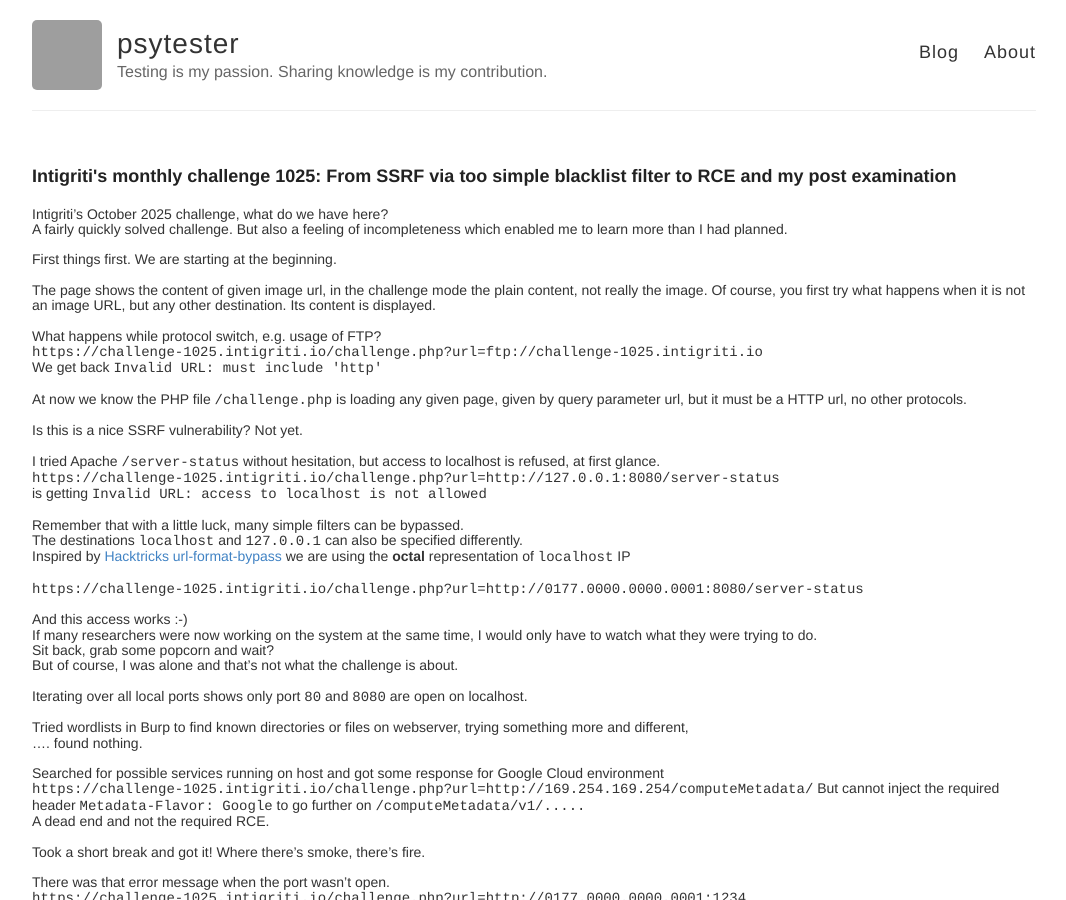
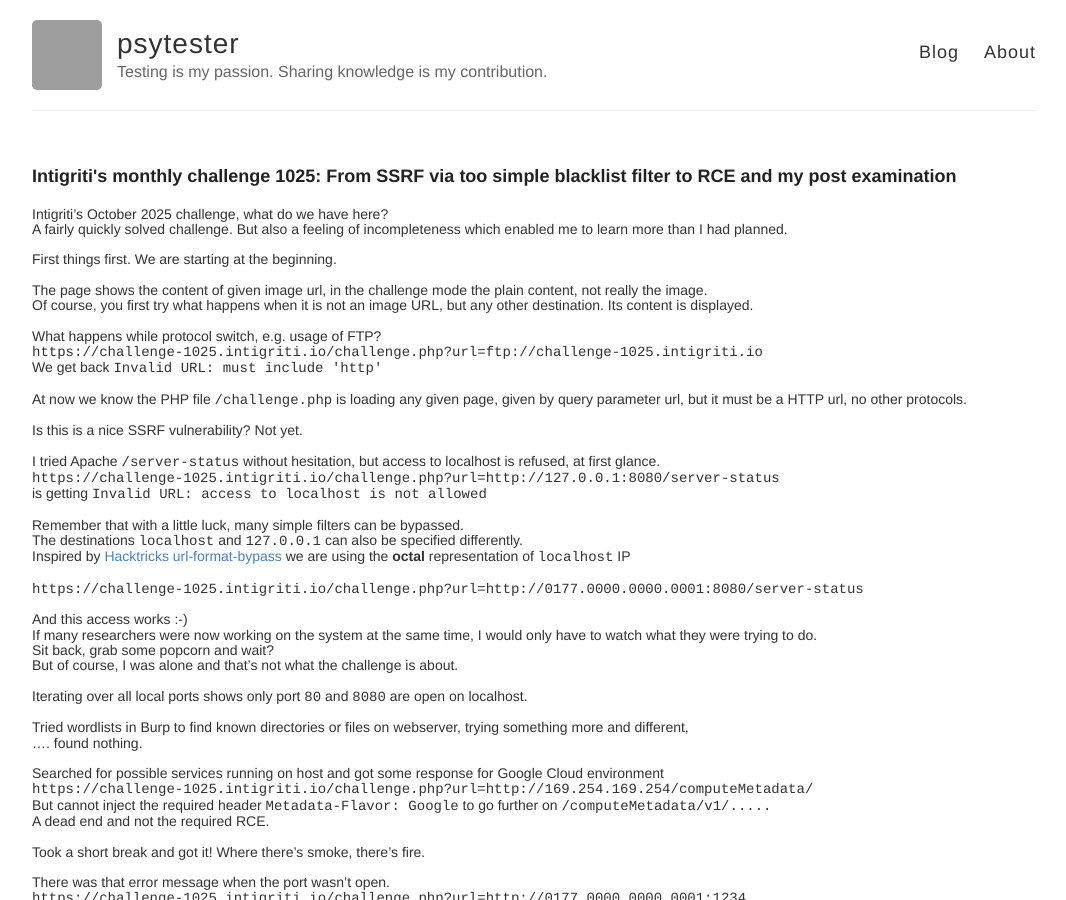
Before and after one commit to psytester/psytester.github.io, a Jekyll site: the page built from _posts/hacking_and_pentests/CTFs/2025-10-15-Intigriti_CTF_1025.md, in a window 1280 px wide and 900 px high. Shown: the whole window, without its empty margins (106-1172 px from the left). Built offline with Jekyll 4.4.1, drawn with Linux system fonts in a browser that asks for light colours; grey boxes are pictures that could not be loaded.

Commit message:
added missing line breaks

```diff
--- a/_posts/hacking_and_pentests/CTFs/2025-10-15-Intigriti_CTF_1025.md
+++ b/_posts/hacking_and_pentests/CTFs/2025-10-15-Intigriti_CTF_1025.md
@@ -1,8 +1,8 @@
 ---
 layout: post
 title:  "Intigriti's monthly challenge 1025: From SSRF via too simple blacklist filter to RCE and my post examination"
-datetime: 2025-10-15 10:40:00 MEST
-last_modified_at: 2025-10-15 10:40:00 MEST
+datetime: 2025-10-15 10:00:00 MEST
+last_modified_at: 2025-10-15 10:10:00 MEST
 author: 'psytester'
 ---
 
@@ -11,7 +11,7 @@
 
 First things first. We are starting at the beginning.
 
-The page shows the content of given image url, in the challenge mode the plain content, not really the image.
+The page shows the content of given image url, in the challenge mode the plain content, not really the image.<br>
 Of course, you first try what happens when it is not an image URL, but any other destination. Its content is displayed.
 
 What happens while protocol switch, e.g. usage of FTP?<br>
@@ -43,7 +43,7 @@
 .... found nothing.
 
 Searched for possible services running on host and got some response for Google Cloud environment<br>
-`https://challenge-1025.intigriti.io/challenge.php?url=http://169.254.169.254/computeMetadata/`
+`https://challenge-1025.intigriti.io/challenge.php?url=http://169.254.169.254/computeMetadata/`<br>
 But cannot inject the required header `Metadata-Flavor: Google` to go further on `/computeMetadata/v1/.....`<br>
 A dead end and not the required RCE.
 
@@ -55,7 +55,7 @@
 
 Ahhhhh! Where cURL is used, other protocols such as `gopher://`, `file://`, etc. are not far behind.<br>
 BUT we must use `http` protocol. Do we really have?<br>
-Remember the first error response! `Invalid URL: must include 'http'`
+Remember the first error response! `Invalid URL: must include 'http'`<br>
 `must include` - Is that what I think it is? What about http **somewhere** in url?
 
 The PHP file is checking the existence of “protocol”, but at any place.<br>
```
